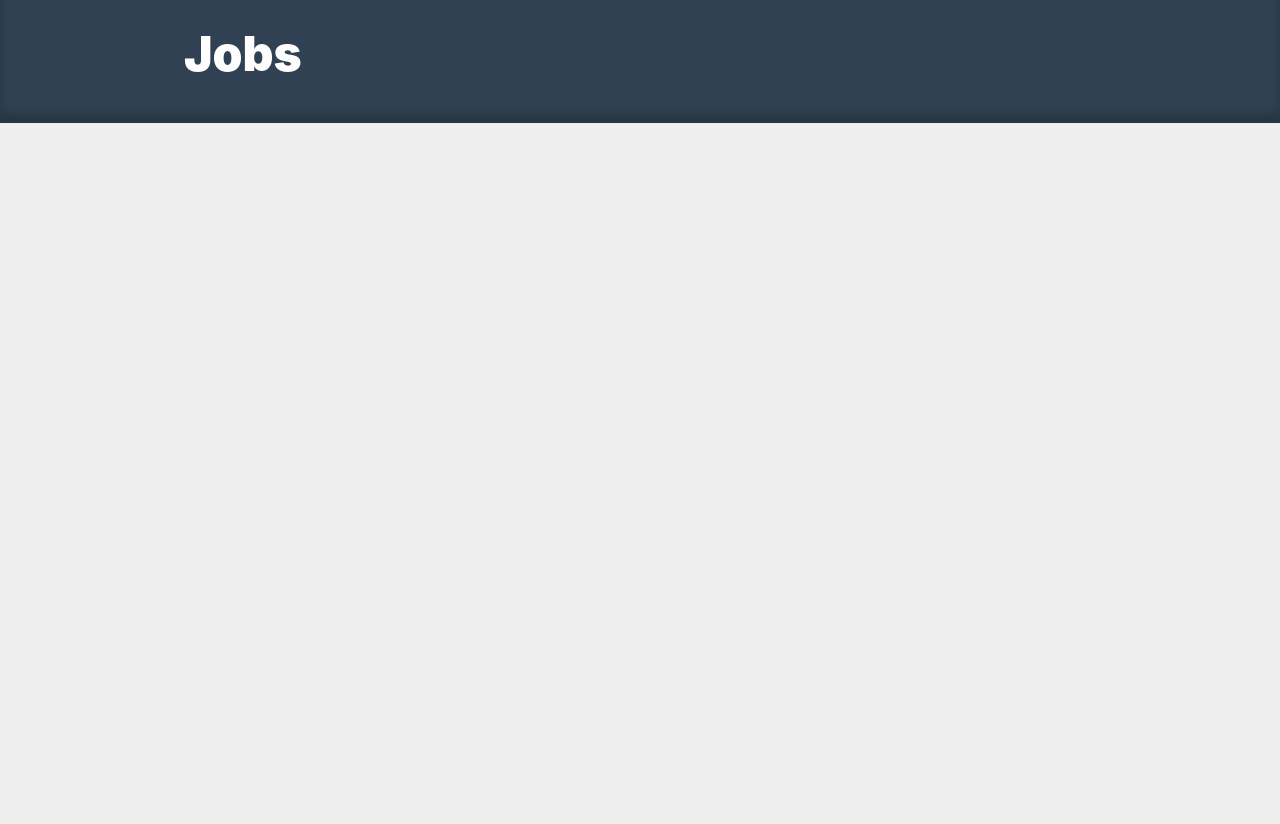
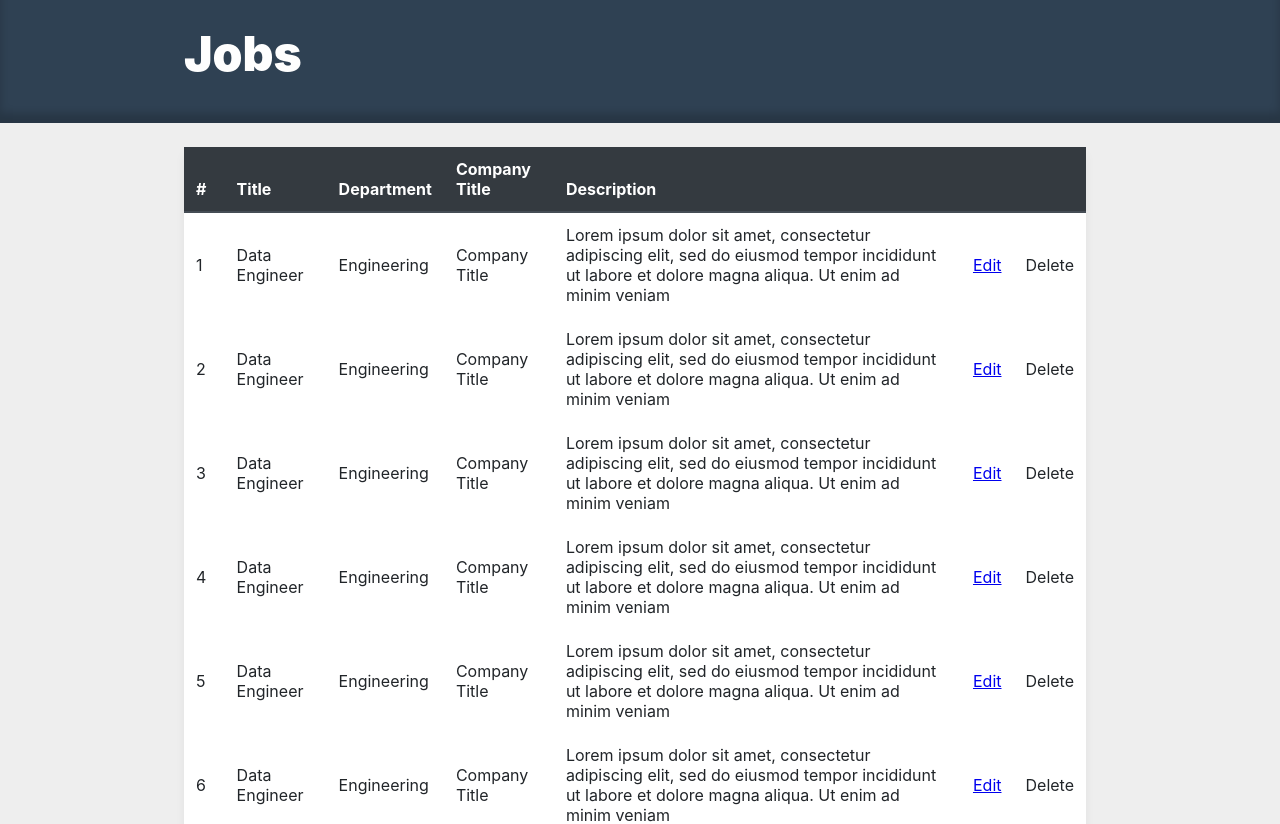
Before and after one commit to ridvankaradag/career-app, a React (Create React App) app: page /dashboard/jobs in a window 1280 px wide. Shown: the top 824 px of the page. Before the commit the page ends 800 px from the top, so only its background shows below. Built offline with nearby package versions, Linux system fonts and the light colour scheme.

Commit message:
Update JobList.js

```diff
--- a/src/pages/Member/JobList/JobList.js
+++ b/src/pages/Member/JobList/JobList.js
@@ -1,10 +1,34 @@
-import React, {Fragment} from "react";
+import React, {Fragment, useState} from "react";
+import { BrowserRouter as Router, Route, Link } from "react-router-dom";
 import HeaderText from "../../../components/HeaderText/HeaderText";
 import Layout from "../../../components/Layout/Layout";
 import Header from "../../../components/Header/Header";
+import FlexWrapper from "../../../components/FlexWrapper/FlexWrapper";
+import Column from "../../../components/Column/Column";
+import TableDefault from "../../../components/TableDefault/TableDefault";
 
 
 function JobList() {
+    const [jobs, setJobs] = useState([{id: 1, title: 'Data Engineer', department: 'Engineering', companyTitle: 'Company Title', description: 'Lorem ipsum dolor sit amet, consectetur adipiscing elit, sed do eiusmod tempor incididunt ut labore et dolore magna aliqua. Ut enim ad minim veniam' },
+                                      {id: 2, title: 'Data Engineer', department: 'Engineering', companyTitle: 'Company Title', description: 'Lorem ipsum dolor sit amet, consectetur adipiscing elit, sed do eiusmod tempor incididunt ut labore et dolore magna aliqua. Ut enim ad minim veniam' },
+                                      {id: 3, title: 'Data Engineer', department: 'Engineering', companyTitle: 'Company Title', description: 'Lorem ipsum dolor sit amet, consectetur adipiscing elit, sed do eiusmod tempor incididunt ut labore et dolore magna aliqua. Ut enim ad minim veniam' },
+                                      {id: 4, title: 'Data Engineer', department: 'Engineering', companyTitle: 'Company Title', description: 'Lorem ipsum dolor sit amet, consectetur adipiscing elit, sed do eiusmod tempor incididunt ut labore et dolore magna aliqua. Ut enim ad minim veniam' },
+                                      {id: 5, title: 'Data Engineer', department: 'Engineering', companyTitle: 'Company Title', description: 'Lorem ipsum dolor sit amet, consectetur adipiscing elit, sed do eiusmod tempor incididunt ut labore et dolore magna aliqua. Ut enim ad minim veniam' },
+                                      {id: 6, title: 'Data Engineer', department: 'Engineering', companyTitle: 'Company Title', description: 'Lorem ipsum dolor sit amet, consectetur adipiscing elit, sed do eiusmod tempor incididunt ut labore et dolore magna aliqua. Ut enim ad minim veniam' },
+                                      {id: 7, title: 'Data Engineer', department: 'Engineering', companyTitle: 'Company Title', description: 'Lorem ipsum dolor sit amet, consectetur adipiscing elit, sed do eiusmod tempor incididunt ut labore et dolore magna aliqua. Ut enim ad minim veniam' },
+                                      {id: 8, title: 'Data Engineer', department: 'Engineering', companyTitle: 'Company Title', description: 'Lorem ipsum dolor sit amet, consectetur adipiscing elit, sed do eiusmod tempor incididunt ut labore et dolore magna aliqua. Ut enim ad minim veniam' },
+                                      {id: 9, title: 'Data Engineer', department: 'Engineering', companyTitle: 'Company Title', description: 'Lorem ipsum dolor sit amet, consectetur adipiscing elit, sed do eiusmod tempor incididunt ut labore et dolore magna aliqua. Ut enim ad minim veniam' },
+                                      {id: 10, title: 'Data Engineer', department: 'Engineering', companyTitle: 'Company Title', description: 'Lorem ipsum dolor sit amet, consectetur adipiscing elit, sed do eiusmod tempor incididunt ut labore et dolore magna aliqua. Ut enim ad minim veniam'},
+                                      {id: 11, title: 'Data Engineer', department: 'Engineering', companyTitle: 'Company Title', description: 'Lorem ipsum dolor sit amet, consectetur adipiscing elit, sed do eiusmod tempor incididunt ut labore et dolore magna aliqua. Ut enim ad minim veniam'},
+                                      {id: 12, title: 'Data Engineer', department: 'Engineering', companyTitle: 'Company Title', description: 'Lorem ipsum dolor sit amet, consectetur adipiscing elit, sed do eiusmod tempor incididunt ut labore et dolore magna aliqua. Ut enim ad minim veniam'},
+                                      {id: 13, title: 'Data Engineer', department: 'Engineering', companyTitle: 'Company Title', description: 'Lorem ipsum dolor sit amet, consectetur adipiscing elit, sed do eiusmod tempor incididunt ut labore et dolore magna aliqua. Ut enim ad minim veniam'},
+                                    ]);
+
+    const removeJob = (id) => {
+        if (id) {
+            setJobs(jobs.filter((x) => x.id !== id))
+        }
+    };
 
     return (
         <Fragment>
@@ -16,6 +40,44 @@ function JobList() {
                 </Layout>
             </Header>
             <Layout>
+                <FlexWrapper>
+                    <Column gap="12">
+                        <FlexWrapper flexDirection="row">
+                            {
+                                jobs.length > 0 &&
+                                <TableDefault>
+                                    <thead>
+                                        <tr>
+                                            <th>#</th>
+                                            <th>Title</th>
+                                            <th>Department</th>
+                                            <th>Company Title</th>
+                                            <th>Description</th>
+                                            <th></th>
+                                            <th></th>
+                                        </tr>
+                                    </thead>
+                                    <tbody>
+                                        {
+                                            jobs.map((job) =>(
+                                                <tr key={job.id}>
+                                                    <td>{job.id}</td>
+                                                    <td>{job.title}</td>
+                                                    <td>{job.department}</td>
+                                                    <td>{job.companyTitle}</td>
+                                                    <td>{job.description}</td>
+                                                    <td><Link to={{pathname: "/", job: job}}>Edit</Link></td>
+                                                    <td className="btn-delete" onClick={() => removeJob(job.id)}>Delete</td>
+                                                </tr>
+                                            ))
+                                        }
+                                    </tbody>
+                                </TableDefault>
+                            }
+
+                        </FlexWrapper>
+                    </Column>
+                </FlexWrapper>
             </Layout>
         </Fragment>
     );
```
